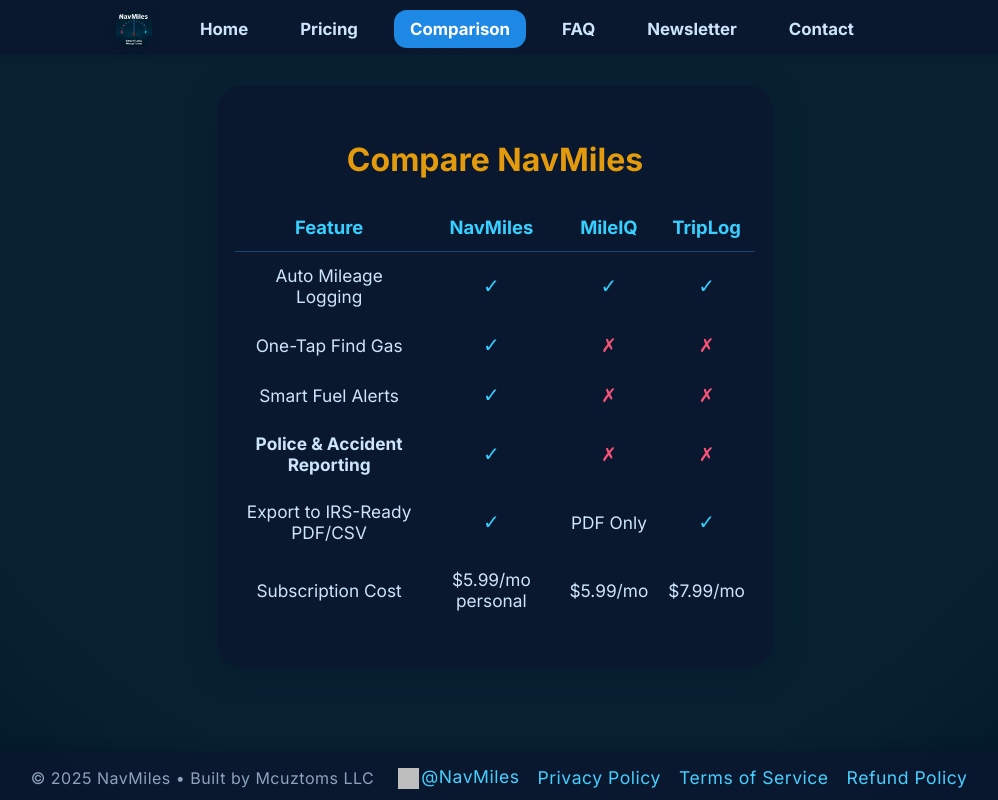
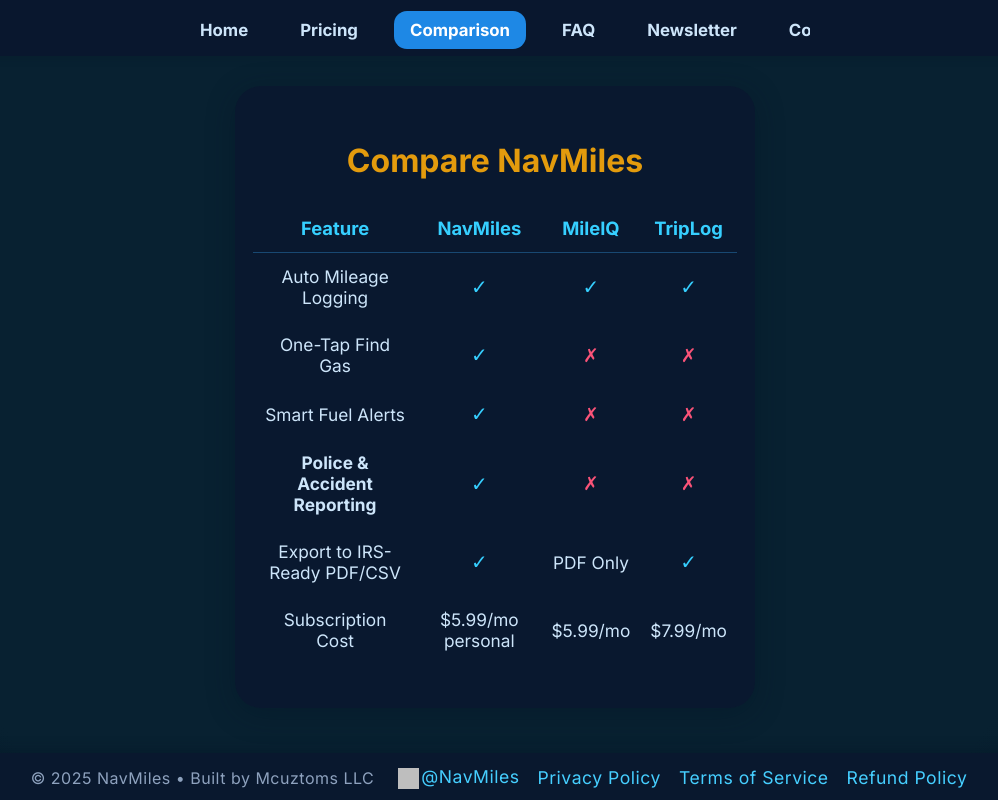
Before and after one commit to dsvm2004/NavMiles, a plain HTML site: page comparison.html in a window 1280 px wide. Shown: the top 800 px of the page, without its empty margins (145-1143 px from the left). Drawn offline with Linux system fonts and the light colour scheme; grey boxes are pictures that could not be loaded.

Commit message:
Update comparison.html

```diff
--- a/comparison.html
+++ b/comparison.html
@@ -7,24 +7,115 @@
   <link rel="icon" type="image/png" href="assets/app_logo.png">
   <link href="https://fonts.googleapis.com/css?family=Inter:400,600,700&display=swap" rel="stylesheet">
   <style>
-    body { margin:0; font-family:'Inter',Arial,sans-serif; background:radial-gradient(ellipse at 50% 20%, #082131 70%, #011524 100%); color:#cde5fa; min-height:100vh;}
-    .navbar { width:100vw; background:rgba(10,24,47,0.95); box-shadow:0 1px 10px #01152433; position:sticky; top:0; z-index:20; display:flex; justify-content:center;}
-    .nav-content { width:100%; max-width:630px; display:flex; align-items:center; justify-content:center; margin:0 auto; gap:12px; padding:10px 0 7px 0;}
-    .nav-logo { height:36px; margin-right:16px; border-radius:13px; box-shadow:0 3px 12px #01152433; background:#fff1; object-fit:contain;}
-    .nav-btn { background:none; border:none; color:#cde5fa; font-size:1.05rem; padding:9px 16px; font-weight:700; border-radius:13px; margin:0 4px; cursor:pointer; transition:background 0.15s, color 0.15s; text-decoration:none; display:inline-block;}
-    .nav-btn.active, .nav-btn:hover { background:#1e88e5; color:#fff;}
-    .container { max-width:520px; margin:0 auto; padding:30px 8px 50px 8px; display:flex; flex-direction:column; align-items:center;}
-    .card { width:100%; background:rgba(10,24,47,0.97); border-radius:26px; padding:34px 18px 28px 18px; margin-bottom:34px; box-shadow:0 6px 28px #01152460;}
-    h1 { color:#e39b0d; margin-bottom:24px; text-align:center; font-size:2rem; font-weight:800;}
-    table { width:100%; border-collapse:collapse; background:none; color:#cde5fa; margin:0 auto 16px auto;}
-    th, td { padding:13px 10px; text-align:center;}
-    th { color:#36cfff; font-size:1.15rem; border-bottom:1.5px solid #184872; font-weight:700;}
-    td { font-size:1.08rem;}
+    html, body {
+      margin: 0;
+      padding: 0;
+      font-family: 'Inter', Arial, sans-serif;
+      background: radial-gradient(ellipse at 50% 20%, #082131 70%, #011524 100%);
+      color: #cde5fa;
+      min-height: 100vh;
+    }
+    .navbar {
+      width: 100vw;
+      background: rgba(10,24,47,0.95);
+      box-shadow: 0 1px 10px #01152433;
+      position: sticky;
+      top: 0;
+      z-index: 20;
+      display: flex;
+      justify-content: center;
+      min-height: 56px;
+    }
+    .nav-content {
+      width: 100%;
+      max-width: 630px;
+      display: flex;
+      align-items: center;
+      justify-content: center;
+      margin: 0 auto;
+      gap: 12px;
+      padding: 10px 0 7px 0;
+      overflow-x: auto;
+      -webkit-overflow-scrolling: touch;
+      flex-wrap: nowrap;
+    }
+    .nav-logo {
+      height: 36px;
+      margin-right: 16px;
+      border-radius: 13px;
+      box-shadow: 0 3px 12px #01152433;
+      background: #fff1;
+      object-fit: contain;
+      flex-shrink: 0;
+    }
+    .nav-btn {
+      background: none;
+      border: none;
+      color: #cde5fa;
+      font-size: 1.05rem;
+      padding: 9px 16px;
+      font-weight: 700;
+      border-radius: 13px;
+      margin: 0 4px;
+      cursor: pointer;
+      transition: background 0.15s, color 0.15s;
+      text-decoration: none;
+      display: inline-block;
+      white-space: nowrap;
+      flex-shrink: 0;
+    }
+    .nav-btn.active, .nav-btn:hover {
+      background: #1e88e5;
+      color: #fff;
+    }
+    .container {
+      max-width: 520px;
+      margin: 0 auto;
+      padding: 30px 8px 150px 8px; /* 150px bottom for footer */
+      display: flex;
+      flex-direction: column;
+      align-items: center;
+      min-height: 100vh;
+    }
+    .card {
+      width: 100%;
+      background: rgba(10,24,47,0.97);
+      border-radius: 26px;
+      padding: 34px 18px 28px 18px;
+      margin-bottom: 34px;
+      box-shadow: 0 6px 28px #01152460;
+      box-sizing: border-box;
+    }
+    h1 {
+      color: #e39b0d;
+      margin-bottom: 24px;
+      text-align: center;
+      font-size: 2rem;
+      font-weight: 800;
+    }
+    table {
+      width: 100%;
+      border-collapse: collapse;
+      background: none;
+      color: #cde5fa;
+      margin: 0 auto 16px auto;
+    }
+    th, td {
+      padding: 13px 10px;
+      text-align: center;
+    }
+    th {
+      color: #36cfff;
+      font-size: 1.15rem;
+      border-bottom: 1.5px solid #184872;
+      font-weight: 700;
+    }
+    td { font-size: 1.08rem;}
     .check { color:#36cfff; font-size:1.25em;}
     .cross { color:#fa5378; font-size:1.18em;}
     .back-link { color:#46cfff; margin-bottom:14px; text-decoration:none; display:inline-block;}
     .back-link:hover { color:#e39b0d;}
-    /* --- Footer (copy from index) --- */
+    /* Footer (EXACT COPY from index.html main page) */
     .footer {
       position: fixed;
       left: 0; bottom: 0; width: 100vw;
@@ -66,7 +157,12 @@
     }
     .footer a:hover { color: #e39b0d; }
     .x-icon { width: 21px; height: 21px; vertical-align: middle; margin-right: 2px; filter: brightness(1.2);}
-    @media (max-width:600px) { .container{max-width:99vw; padding:0 4vw 70px 4vw;} table,th,td{font-size:0.96em;} h1{font-size:1.3rem;} }
+    @media (max-width: 700px) {
+      .container { max-width: 99vw; padding: 0 4vw 180px 4vw;}
+      h1 { font-size: 1.3rem;}
+      .card { padding: 24px 6vw 22px 6vw; }
+      table,th,td{font-size:0.96em;}
+    }
     @media (max-width: 650px) {
       .footer-row {
         flex-direction: column;
@@ -81,10 +177,10 @@
       }
       .footer-links { gap: 8px; margin-top: 2px; }
       .container { padding-bottom: 190px !important;}
-      .nav-content { flex-wrap: wrap; gap: 4px; justify-content: flex-start; overflow-x: auto; }
+      .nav-content { flex-wrap: nowrap; gap: 4px; justify-content: flex-start; padding-left: 4vw; overflow-x: auto; scrollbar-width: none; }
       .nav-content::-webkit-scrollbar { display: none; }
-      .nav-btn { padding: 7px 10px; font-size: 1rem; margin: 2px 3px; }
-      .logo { width: 82vw !important; max-width: 190px !important; }
+      .nav-btn { padding: 8px 9px; font-size: 1rem; margin: 2px 2px; white-space: nowrap; }
+      .nav-logo { height: 29px; margin-right: 9px; min-width: 28px; max-width: 32px; }
     }
     @media (max-width: 430px) {
       .footer { font-size: 0.84rem; padding: 11px 3vw 18px 4vw;}
@@ -93,6 +189,7 @@
   </style>
 </head>
 <body>
+  <!-- Navigation Bar (matches Pricing page) -->
   <div class="navbar">
     <div class="nav-content">
       <img src="assets/app_logo.png" class="nav-logo" alt="NavMiles Logo" />
```
